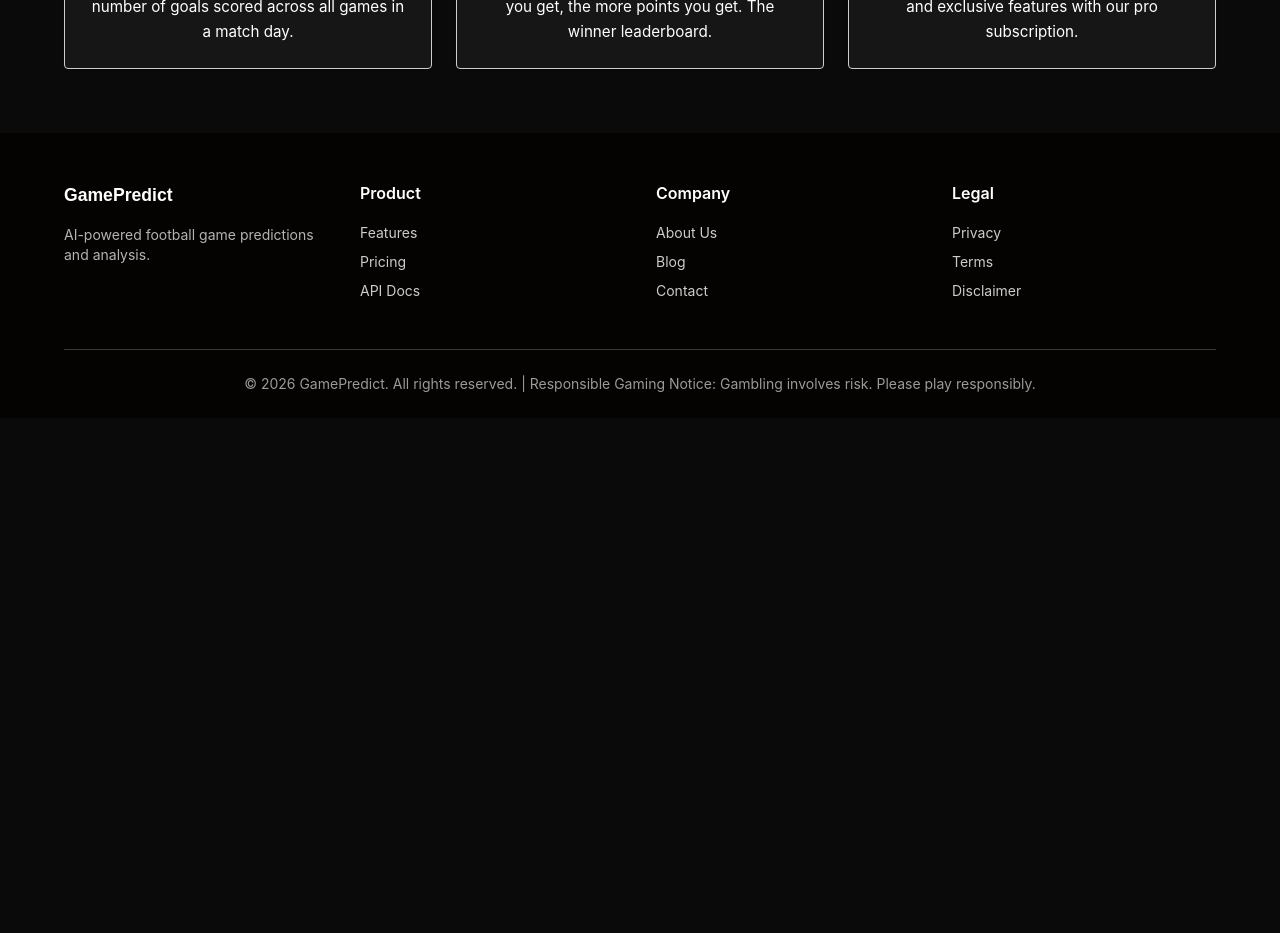
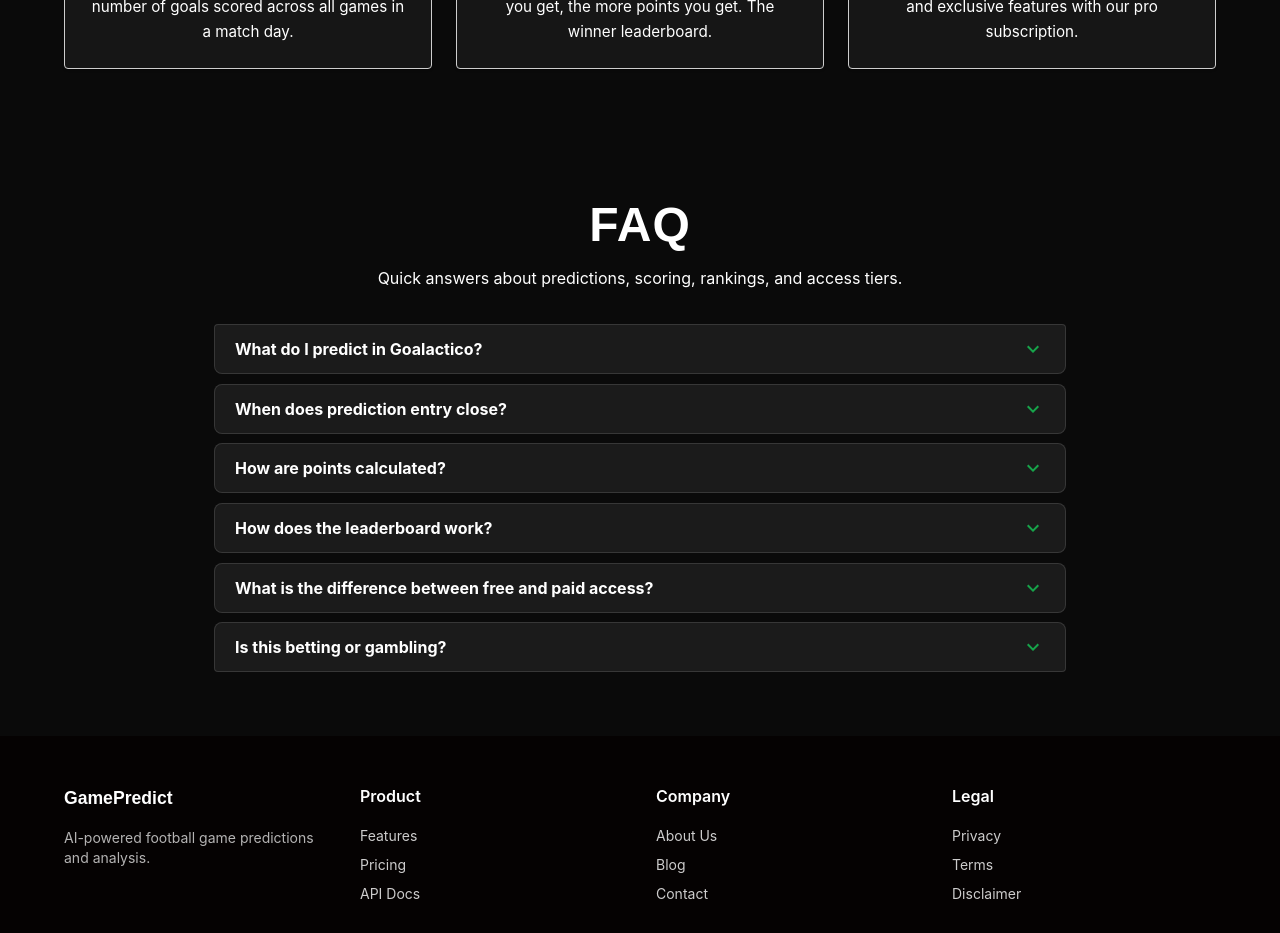
Before and after one commit to iansalvigo79-cell/websitebuilds, a Next.js app: page / in a window 1280 px wide. Shown: the part 1200-2133 px from the top of the page. Before the commit the page ends 1618 px from the top, so only its background shows below. Built offline with nearby package versions, Linux system fonts and the light colour scheme; no server answers.

Commit message:
FAQ page create | Some error fixed

```diff
--- a/src/app/dashboard/PrizesTab.tsx
+++ b/src/app/dashboard/PrizesTab.tsx
@@ -269,9 +269,6 @@ export default function PrizesTab() {
                       {userPrize.type.toUpperCase()} | {userPrize.period}
                     </Typography>
                   </Stack>
-                   <Typography sx={{ color: '#fff', fontSize: '1.18rem', fontWeight: 900, letterSpacing: '-0.01em' }}>
-                     Congratulations! You won {userPrize.prize_description || 'a prize'}.
-                   </Typography>
                    <Typography sx={{ color: '#dcfce7', fontSize: '0.78rem' }}>
                      Created {new Date(userPrize.created_at).toLocaleDateString('en-US', { month: 'short', day: 'numeric', year: 'numeric' })}.
                    </Typography>
--- a/src/app/page.tsx
+++ b/src/app/page.tsx
@@ -1,13 +1,14 @@
 'use client';
 
 import { Box } from '@mui/material';
-import { Hero, Features } from '@/components';
+import { Hero, Features, FAQ } from '@/components';
 
 export default function Home() {
   return (
     <Box sx={{ backgroundColor: '#0a0a0a' }}>
       <Hero />
       <Features />
+      <FAQ />
     </Box>
   );
 }
--- /dev/null
+++ b/src/components/FAQ.tsx
@@ -0,0 +1,119 @@
+'use client';
+
+import {
+  Accordion,
+  AccordionDetails,
+  AccordionSummary,
+  Box,
+  Container,
+  Typography,
+} from '@mui/material';
+import ExpandMoreIcon from '@mui/icons-material/ExpandMore';
+
+const faqItems = [
+  {
+    question: 'What do I predict in Goalactico?',
+    answer:
+      'For each matchday, you predict the total goals scored across all listed fixtures. Your prediction is compared with the real total once matches are completed.',
+  },
+  {
+    question: 'When does prediction entry close?',
+    answer:
+      'Predictions lock when the first game of that matchday kicks off. You can edit your entry any time before kickoff.',
+  },
+  {
+    question: 'How are points calculated?',
+    answer:
+      'Points are awarded by accuracy: exact total = 10 points, off by 1 = 7 points, off by 2 = 4 points, off by 3 = 2 points, and more than 3 away = 0 points.',
+  },
+  {
+    question: 'How does the leaderboard work?',
+    answer:
+      'Your points are added across matchdays. Players with the highest cumulative score rank at the top and compete for period-based prizes.',
+  },
+  {
+    question: 'What is the difference between free and paid access?',
+    answer:
+      'Free users can play the core prediction mode. Paid access unlocks all four prediction games: FT Goals, HT Goals, FT Corners, and HT Corners.',
+  },
+  {
+    question: 'Is this betting or gambling?',
+    answer:
+      'No. Goalactico is a skill-based prediction competition. You are not placing wagers on match outcomes.',
+  },
+];
+
+export default function FAQ() {
+  return (
+    <Box
+      id="faq"
+      sx={{
+        py: { xs: 6, md: 8 },
+        backgroundColor: '#0a0a0a',
+      }}
+    >
+      <Container maxWidth="md">
+        <Box sx={{ textAlign: 'center', mb: { xs: 3, md: 4 } }}>
+          <Typography
+            variant="h3"
+            sx={{
+              fontWeight: 900,
+              color: '#fff',
+              mb: 1.5,
+              fontSize: { xs: '1.5rem', sm: '2rem', md: '3rem' },
+              letterSpacing: 1,
+              textTransform: 'uppercase',
+            }}
+          >
+            FAQ
+          </Typography>
+          <Typography
+            sx={{
+              color: '#ffffff',
+              fontSize: { xs: '0.9rem', md: '1rem' },
+              maxWidth: 620,
+              mx: 'auto',
+              lineHeight: 1.7,
+            }}
+          >
+            Quick answers about predictions, scoring, rankings, and access tiers.
+          </Typography>
+        </Box>
+
+        <Box sx={{ display: 'grid', gap: 1.2 }}>
+          {faqItems.map((item) => (
+            <Accordion
+              key={item.question}
+              disableGutters
+              sx={{
+                backgroundColor: '#0f0f0f',
+                border: '1px solid rgba(255, 255, 255, 0.12)',
+                '&:before': { display: 'none' },
+                boxShadow: 'none',
+                borderRadius: '8px',
+                overflow: 'hidden',
+              }}
+            >
+              <AccordionSummary
+                expandIcon={<ExpandMoreIcon sx={{ color: '#16a34a' }} />}
+                sx={{
+                  px: { xs: 2, md: 2.5 },
+                  '& .MuiAccordionSummary-content': { my: 1.5 },
+                }}
+              >
+                <Typography sx={{ color: '#fff', fontWeight: 700, fontSize: { xs: '0.92rem', md: '1rem' } }}>
+                  {item.question}
+                </Typography>
+              </AccordionSummary>
+              <AccordionDetails sx={{ px: { xs: 2, md: 2.5 }, pb: 2.2, pt: 0 }}>
+                <Typography sx={{ color: '#d1d5db', fontSize: { xs: '0.86rem', md: '0.95rem' }, lineHeight: 1.7 }}>
+                  {item.answer}
+                </Typography>
+              </AccordionDetails>
+            </Accordion>
+          ))}
+        </Box>
+      </Container>
+    </Box>
+  );
+}
--- a/src/components/Header.tsx
+++ b/src/components/Header.tsx
@@ -86,6 +86,21 @@ export default function Header() {
     await supabase.auth.signOut();
     setAnchorEl(null);
     router.push('/');
+  };
+
+  const handleFaqNavigation = () => {
+    handleClose();
+
+    if (pathname === '/') {
+      const faqSection = document.getElementById('faq');
+      if (faqSection) {
+        faqSection.scrollIntoView({ behavior: 'smooth', block: 'start' });
+        window.history.replaceState(null, '', '#faq');
+        return;
+      }
+    }
+
+    router.push('/#faq');
   };
 
   const getInitials = (name: string) => {
@@ -302,7 +317,7 @@ export default function Header() {
                     <Typography sx={{ fontSize: '0.875rem' }}>Pricing</Typography>
                   </MenuItem>
                   <MenuItem
-                    onClick={handleClose}
+                    onClick={handleFaqNavigation}
                     sx={{
                       color: '#fff',
                       py: 1,
--- a/src/components/Hero.tsx
+++ b/src/components/Hero.tsx
@@ -14,6 +14,17 @@ import Image from 'next/image';
 
 export default function Hero() {
   const router = useRouter();
+
+  const handleFaqClick = () => {
+    const faqSection = document.getElementById('faq');
+    if (faqSection) {
+      faqSection.scrollIntoView({ behavior: 'smooth', block: 'start' });
+      window.history.replaceState(null, '', '#faq');
+      return;
+    }
+    router.push('/#faq');
+  };
+
   return (
     <Box
       className="anim-fade-up anim-stagger-parent hero-bg-pulse"
@@ -156,6 +167,7 @@ export default function Hero() {
               <Button
                 variant="contained"
                 size="large"
+                onClick={handleFaqClick}
                 sx={{
                   backgroundColor: 'transparent',
                   color: '#ffffff',
--- a/src/components/index.ts
+++ b/src/components/index.ts
@@ -2,4 +2,5 @@ export { default as Header } from './Header';
 export { default as Footer } from './Footer';
 export { default as Hero } from './Hero';
 export { default as Features } from './Features';
+export { default as FAQ } from './FAQ';
 export { Badges } from './Badges';
```
Also changed, not shown: src/app/dashboard/PrizeWidget.tsx (+0 -8 lines).
